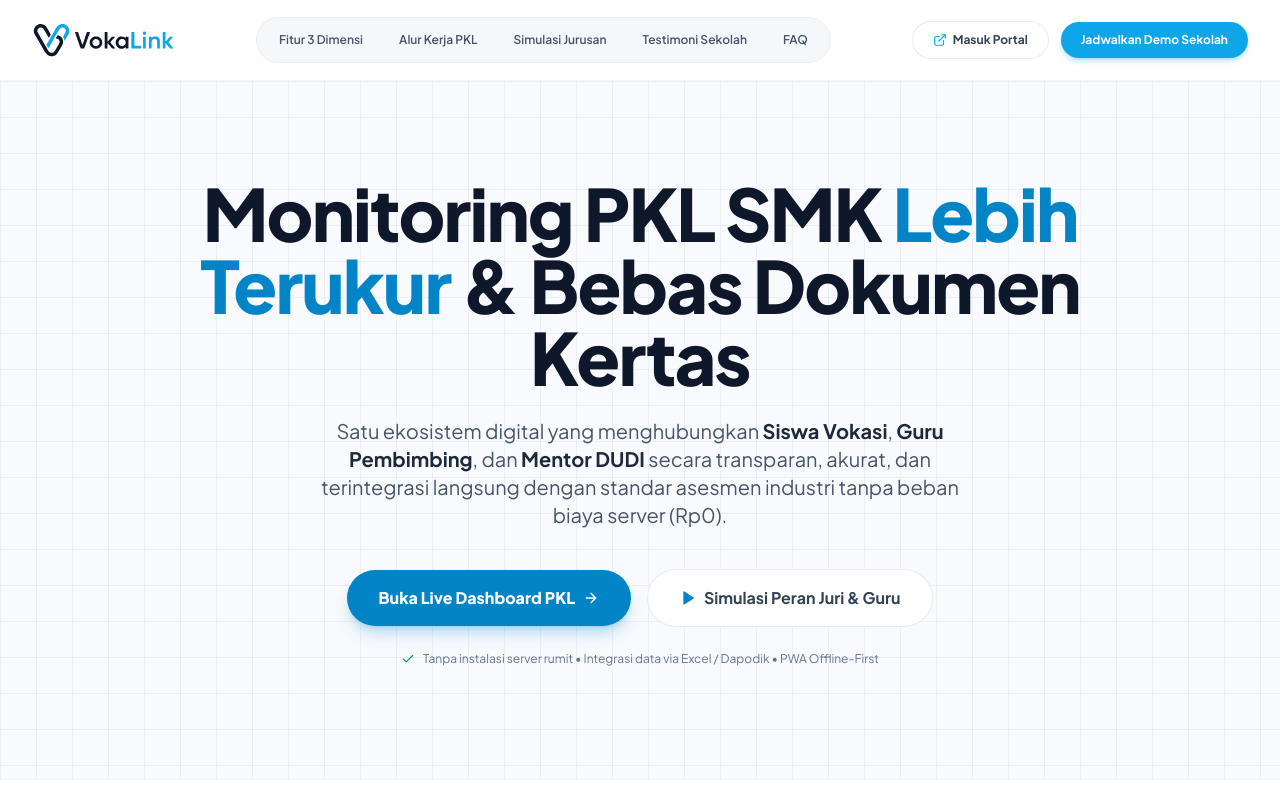
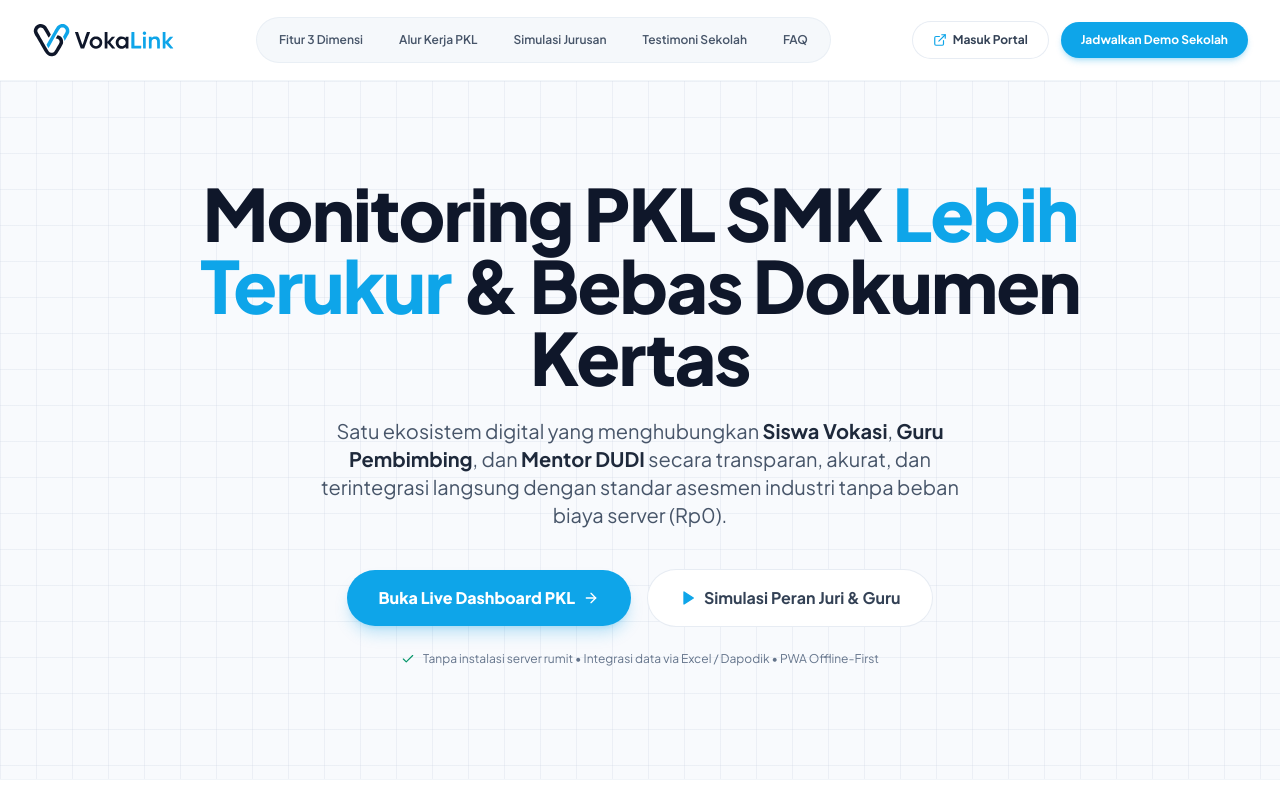
Before and after one commit to hfzfjr/VokaLink, a Next.js app in the folder apps/web/: page / in a window 1280 px wide. Shown: the top 800 px of the page. Built offline with nearby package versions, Linux system fonts and the light colour scheme.

Commit message:
feat(landing): harmonize hero headline and cta button to sky-500 theme

```diff
--- a/apps/web/src/app/page.tsx
+++ b/apps/web/src/app/page.tsx
@@ -172,7 +172,7 @@ export default function Home() {
             <div className="text-center max-w-4xl mx-auto">
               <h1 className="text-4xl sm:text-6xl lg:text-7xl font-extrabold tracking-tight text-slate-900 leading-[1.12]">
                 Monitoring PKL SMK{" "}
-                <span className="text-sky-600">Lebih Terukur</span>{" "}
+                <span className="text-sky-500">Lebih Terukur</span>{" "}
                 & Bebas Dokumen Kertas
               </h1>
               <p className="mt-6 text-base sm:text-lg lg:text-xl text-slate-600 font-normal leading-relaxed max-w-2xl mx-auto">
@@ -186,7 +186,7 @@ export default function Home() {
               <div className="mt-10 flex flex-wrap items-center justify-center gap-4">
                 <Link
                   href="/login"
-                  className="px-8 py-4 rounded-full bg-sky-600 hover:bg-sky-700 text-white font-extrabold text-sm sm:text-base shadow-lg shadow-sky-600/25 hover:scale-105 transition duration-150 flex items-center gap-2"
+                  className="px-8 py-4 rounded-full bg-sky-500 hover:bg-sky-600 text-white font-extrabold text-sm sm:text-base shadow-lg shadow-sky-500/25 hover:scale-105 transition duration-150 flex items-center gap-2"
                 >
                   <span>Buka Live Dashboard PKL</span>
                   <ArrowRight className="size-4" />
@@ -196,7 +196,7 @@ export default function Home() {
                   onClick={() => setDemoModalOpen(true)}
                   className="px-8 py-4 rounded-full bg-white hover:bg-slate-50 text-slate-700 font-bold text-sm sm:text-base border border-slate-200/80 shadow-xs hover:shadow transition flex items-center gap-2"
                 >
-                  <Play className="size-4 text-sky-600 fill-sky-600" />
+                  <Play className="size-4 text-sky-500 fill-sky-500" />
                   <span>Simulasi Peran Juri & Guru</span>
                 </button>
               </div>
```
